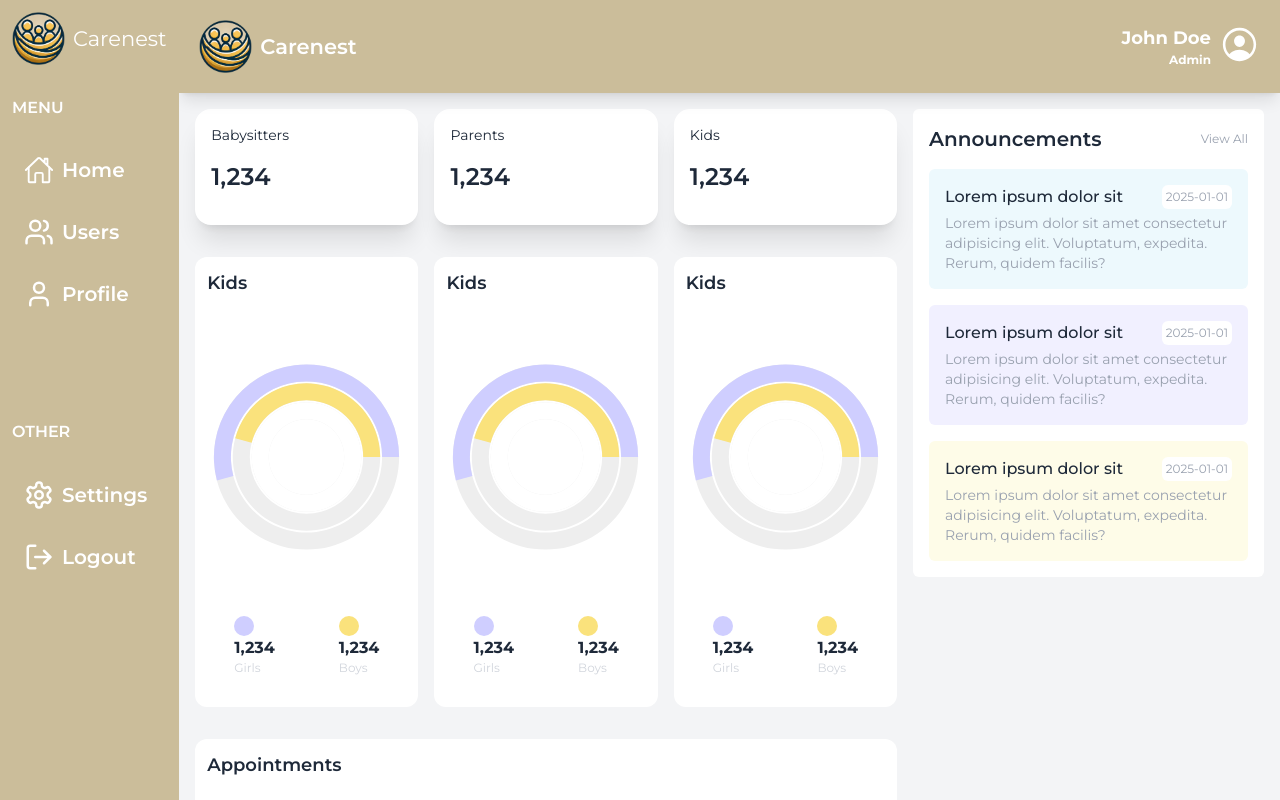
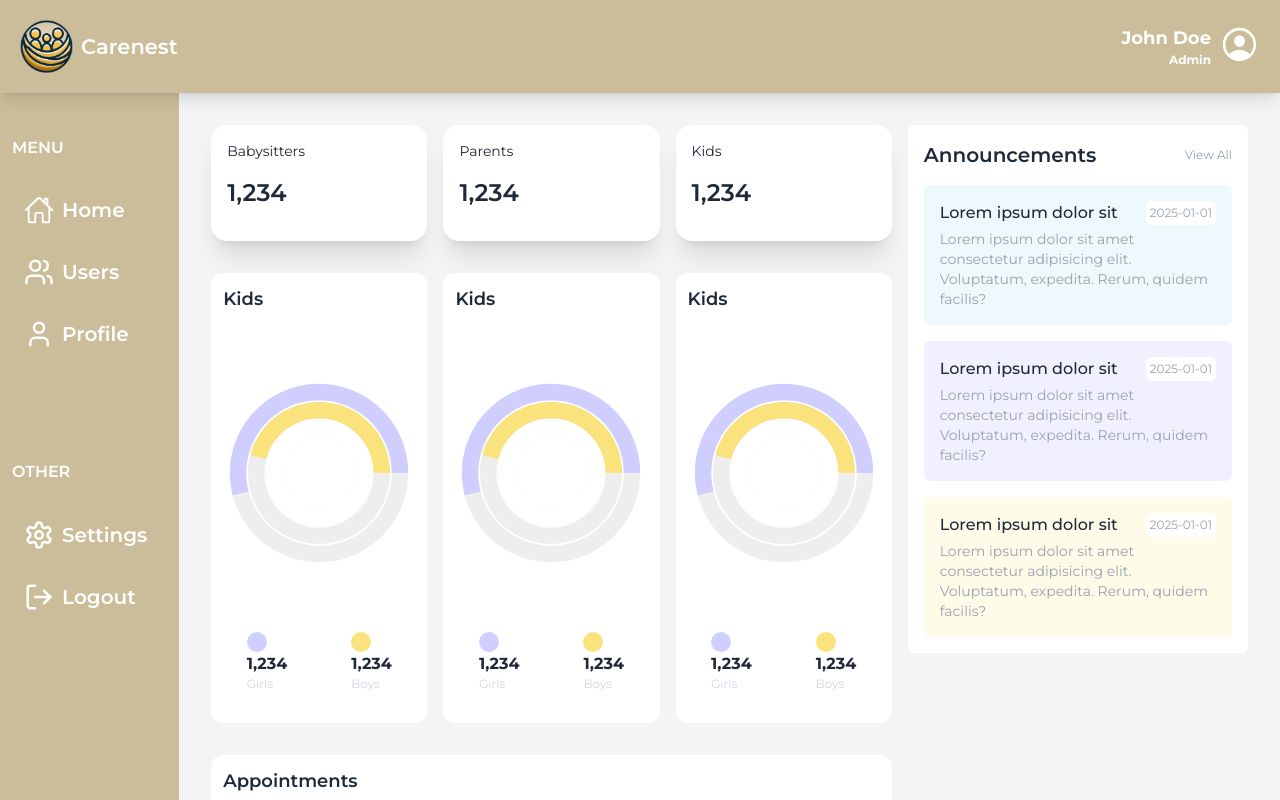
Before and after one commit to Kicknee/CareNest, a Next.js app: page /admin in a window 1280 px wide. Built offline with nearby package versions, Linux system fonts and the light colour scheme.

Commit message:
move logo to the navbar component

```diff
--- a/app/(dashboard)/layout.tsx
+++ b/app/(dashboard)/layout.tsx
@@ -1,6 +1,5 @@
 import Link from "next/link";
 import React from "react";
-import Image from "next/image";
 import Menu from "@/components/Menu";
 import Navbar from "@/components/Navbar";
 
@@ -10,20 +9,14 @@ export default function DashboardLayout({
   children: React.ReactNode;
 }>) {
   return (
-    <div className="mx-auto flex h-screen max-w-[1300px] bg-gray-100 text-gray-800">
-      <div className="bg-secondary w-[16%] p-3 md:w-[10%] lg:w-[16%] xl:w-[14%]">
-        <Link href="/" className="flex items-center gap-2 lg:justify-start">
-          <Image src="/logo_s.png" alt="logo" width={53} height={53} />
-          <span className="hidden text-[21px] text-white lg:block">
-            Carenest
-          </span>
-        </Link>
-        <Menu />
-      </div>
+    <div className="flex h-screen flex-col bg-gray-100 text-gray-800">
+      <Navbar />
 
-      <div className="w-[84%] overflow-y-scroll md:w-[90%] lg:w-[84%] xl:w-[86%]">
-        <Navbar />
-        {children}
+      <div className="mx-auto flex w-full max-w-[1300px] flex-1 overflow-hidden">
+        <aside className="bg-secondary /* STICKY tylko na dużych ekranach */ hidden w-[16%] overflow-y-auto p-3 sm:block md:w-[10%] lg:sticky lg:top-0 lg:h-[calc(100vh-64px)] lg:w-[16%] xl:w-[14%]">
+          <Menu />
+        </aside>
+        <main className="flex-1 overflow-auto p-4">{children}</main>
       </div>
     </div>
   );
--- a/components/Menu.tsx
+++ b/components/Menu.tsx
@@ -1,5 +1,6 @@
 import React from "react";
 import Link from "next/link";
+import Image from "next/image";
 import { IoHomeOutline } from "react-icons/io5";
 import { LuUsers, LuUser, LuLogOut, LuSettings } from "react-icons/lu";
 import { cn } from "@/app/lib/utils";
```
